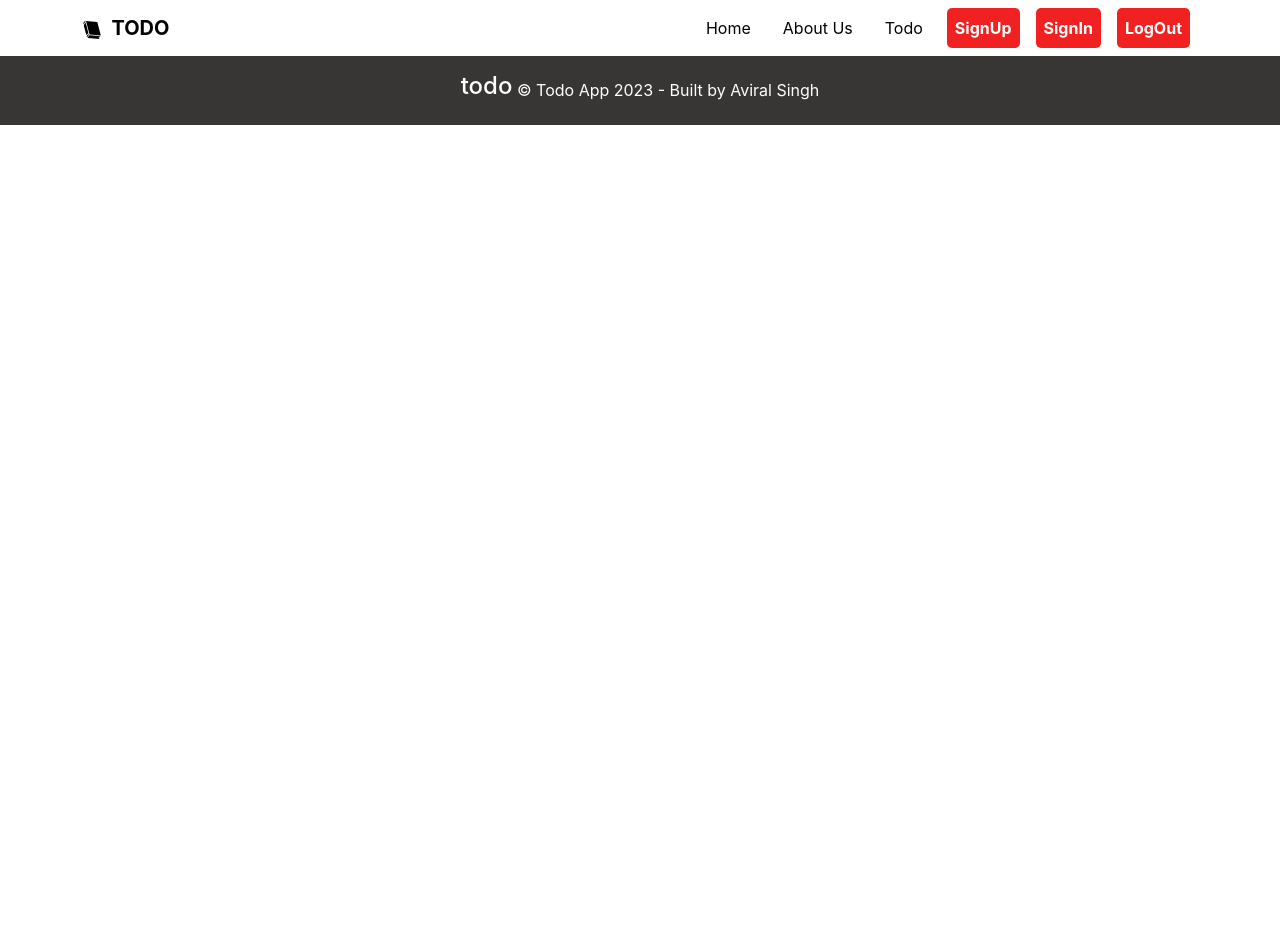
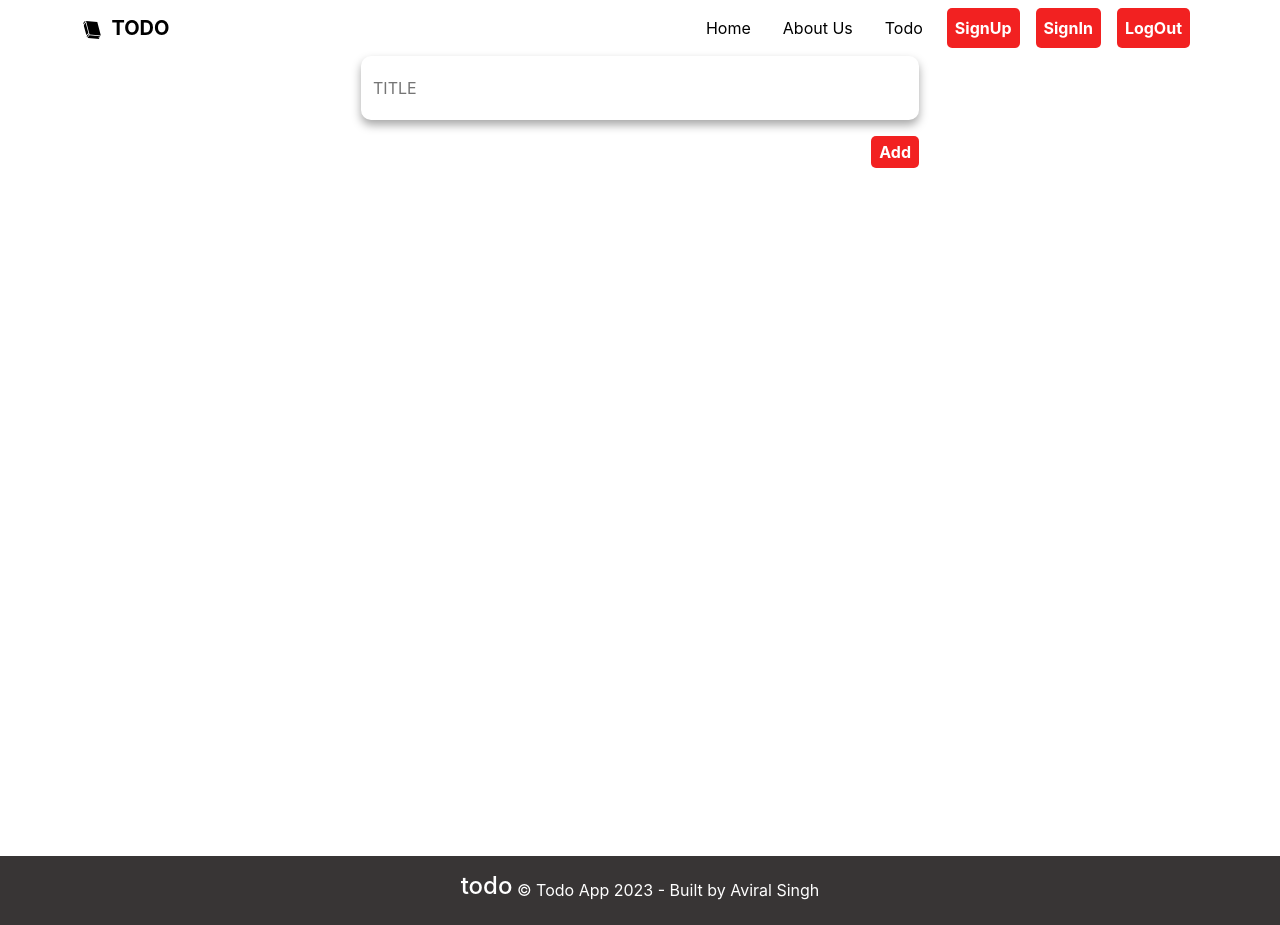
Before and after one commit to Aviral3501/Cohort, a React (Create React App) app in the folder TO DO web App/frontend01/: page /todo in a window 1280 px wide. Before the commit the page ends 800 px from the top, so only its background shows below. Built offline with nearby package versions, Linux system fonts and the light colour scheme.

Commit message:
todo component created

```diff
--- a/TO DO web App/frontend01/src/Components/todo/Todo.jsx
+++ b/TO DO web App/frontend01/src/Components/todo/Todo.jsx
@@ -1,11 +1,90 @@
-import React from 'react'
+import React, { useState } from 'react';
+import "./todo.css";
+import TodoCards from './TodoCards';
 
 const Todo = () => {
+
+    const [ Inputs , setInputs] = useState({
+        title:"",
+        description:""
+    })
+
+    //to store the list of todos
+
+    const [Array , setArray] = useState([]);
+
+    //to show description only when the user clicks on the title
+    const show = () =>{
+        document.getElementById("textarea").setAttribute("style", "display:block");
+    }
+
+    //on add todo , add the input to the original todos
+    const change = (e) =>{
+        const {name,value}= e.target;
+        setInputs({
+            ...Inputs,
+            [name]:value
+        });
+
+    }
+
+    //rerendering on submitting the todo -> empty the inputs for the next input and add the current element to the array
+    const submit = ()=>{
+        setArray([...Array , Inputs]);
+        setInputs({title:"", description:""});
+
+    }
+
+
   return (
-    <div>
+    <div className="todo">
+        <div className="todo-main container d-flex justify-content-center align-items-center flex-column" >
+            <div className='d-flex flex-column todo-inputs-div w-50 p-1 '>
+                <input
+                className="my-2 p-2 todo-inputs"
+                 type="text" placeholder='TITLE
+                 ' name="title" onClick={show}
+                 value={Inputs.title}
+                  onChange={change} >
+
+                  </input>
+
+
+                <textarea
+                id="textarea"
+                className="my-2 p-2 todo-inputs"
+                 type="text"
+                 placeholder='DESCRIPTION'
+                  name="description"
+                  value={Inputs.description}
+                  onChange={change}>
+
+                  </textarea>
+
+            </div>
+            <div className='w-50 my-3 d-flex justify-content-end'>
+            <button className="home-btn px-2 py-1" onClick={submit}>Add</button>
+            </div>
+
+
+        </div>
+        <div className="todo-body">
+            <div className="container-fluid">
+                <div className='row '>
+                    {Array && Array.map((item , index) =>(
+                        <>
+                        <div className='col-lg-3  mx-5 my-2'>
+                            <TodoCards/>
+                        </div>
+                        </>
+                    ))}
+                </div>
+
+            </div>
+        </div>
 
     </div>
   )
 }
 
-export default Todo
+export default Todo;
--- /dev/null
+++ b/TO DO web App/frontend01/src/Components/todo/TodoCards.jsx
@@ -0,0 +1,12 @@
+import React from 'react'
+
+const TodoCards = (title,description) => {
+  return (
+    <div className='p-3 todo-card'>
+    <h5>Heading</h5>
+    <p>Lorem ipsum dolor sit amet consectetur adipisicing elit culpa sed fuga officiis, maxime placeat tempora. Velit, molestiae architecto! Eos assumenda ipsum voluptates tenetur ab sequi suscipit eum obcaecati.</p>
+    </div>
+  )
+}
+
+export default TodoCards;
--- a/TO DO web App/frontend01/src/Components/todo/todo.css
+++ b/TO DO web App/frontend01/src/Components/todo/todo.css
@@ -0,0 +1,25 @@
+.todo{
+    min-height: 100vh;
+    max-height: auto;
+    width:100%;
+}
+
+.todo-inputs{
+    border:none;
+    outline: none;
+}
+.todo-inputs-div{
+    /* border:1px solid black; */
+    border-radius: 10px;
+    box-shadow: rgba(0,0,0,0.35) 0px 5px 10px;
+}
+
+#textarea{
+    display:none;
+}
+
+.todo-card{
+    border: none;
+    border-radius: 10px;
+    box-shadow: rgba(0,0,0,0.35) 0px 5px 10px;
+}
```
